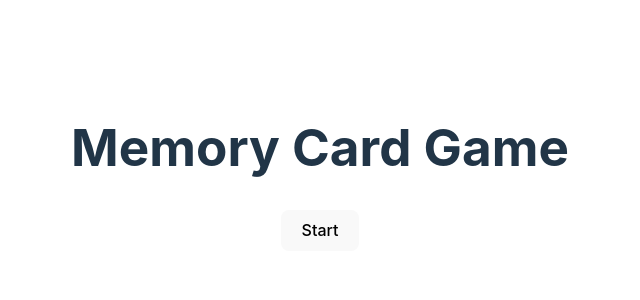
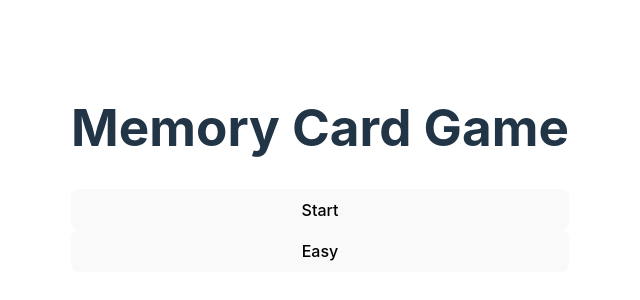
Before and after one commit to CrystalSnake/odin-memory-card, a React (Vite) app: page / in a window 1280 px wide. Shown: the part 232-532 px from the top of the page, without its empty margins (320-960 px from the left). Built offline with nearby package versions, Linux system fonts and the light colour scheme.

Commit message:
Add choosing difficult

```diff
--- a/src/App.css
+++ b/src/App.css
@@ -3,13 +3,26 @@
   margin: 0 auto;
   padding: 0, 2rem;
   text-align: center;
+  display: flex;
+  flex-direction: column;
 }
 
 .card-board {
   display: grid;
-  grid-template-rows: 200px 200px;
-  grid-template-columns: 200px 200px;
   gap: 1em;
+  margin: auto;
+}
+
+.card-board.small {
+  grid-template-columns: repeat(2, min-content);
+}
+
+.card-board.normal {
+  grid-template-columns: repeat(3, min-content);
+}
+
+.card-board.big {
+  grid-template-columns: repeat(5, min-content);
 }
 
 .card {
--- a/src/App.jsx
+++ b/src/App.jsx
@@ -2,7 +2,26 @@ import { useState } from 'react';
 import './App.css';
 import Board from './Board';
 
+const difficulties = [
+  { name: 'Easy', n: 4, class: 'small' },
+  { name: 'Normal', n: 9, class: 'normal' },
+  { name: 'Hard', n: 15, class: 'big' },
+];
+
 function App() {
+  const [difficulty, setDifficulty] = useState(difficulties[0]);
+  const changeDiff = () => {
+    let newDiff;
+    if (difficulty.name === 'Easy') {
+      newDiff = difficulties[1];
+    } else if (difficulty.name === 'Normal') {
+      newDiff = difficulties[2];
+    } else {
+      newDiff = difficulties[0];
+    }
+    setDifficulty(newDiff);
+  };
+
   const [game, setGame] = useState(false);
 
   const startHandler = () => {
@@ -13,7 +32,14 @@ function App() {
   return (
     <>
       <h1>Memory Card Game</h1>
-      {game ? <Board /> : <button onClick={startHandler}>Start</button>}
+      {game ? (
+        <Board n={difficulty.n} className={difficulty.class} />
+      ) : (
+        <>
+          <button onClick={startHandler}>Start</button>
+          <button onClick={changeDiff}>{difficulty.name}</button>
+        </>
+      )}
     </>
   );
 }
--- a/src/Board.jsx
+++ b/src/Board.jsx
@@ -1,20 +1,20 @@
 import { useState, useEffect } from 'react';
 import getGifs from './GetCards';
 
-function Board() {
+function Board(props) {
   const [cards, setCards] = useState([]);
 
   useEffect(() => {
     async function makeCardList() {
       try {
-        const links = await getGifs();
+        const links = await getGifs(props.n);
         setCards(links);
       } catch (error) {
         console.error('Error:', error);
       }
     }
     makeCardList();
-  }, []);
+  }, [props.n]);
 
   function shuffle(array) {
     const shuffledArray = [...array];
@@ -52,7 +52,7 @@ function Board() {
   };
 
   useEffect(() => {
-    if (clickedCards.length === cards.length) {
+    if (cards.length > 0 && clickedCards.length === cards.length) {
       const newGameStatus = 'win';
       setGameStatus(newGameStatus);
       const newCount = 0;
@@ -71,7 +71,7 @@ function Board() {
         Count: {count}, Max count: {maxCount}
       </p>
       <h2>Select card:</h2>
-      <div className="card-board">
+      <div className={'card-board' + ' ' + props.className}>
         {shuffledCards.map((card) => {
           return (
             <div className="card" key={card}>
--- a/src/GetCards.jsx
+++ b/src/GetCards.jsx
@@ -1,7 +1,7 @@
-export default async function getGifs() {
+export default async function getGifs(n) {
   try {
     const response = await fetch(
-      `https://api.giphy.com/v1/gifs/search?api_key=i7wu21HcofsCVQkecmNw6G9Io6QCi6R9&q=cats&limit=4&offset=0&rating=g&lang=en&bundle=messaging_non_clips`,
+      `https://api.giphy.com/v1/gifs/search?api_key=i7wu21HcofsCVQkecmNw6G9Io6QCi6R9&q=cats&limit=${n}&offset=0&rating=g&lang=en&bundle=messaging_non_clips`,
       { mode: 'cors' }
     );
     const data = await response.json();
```
